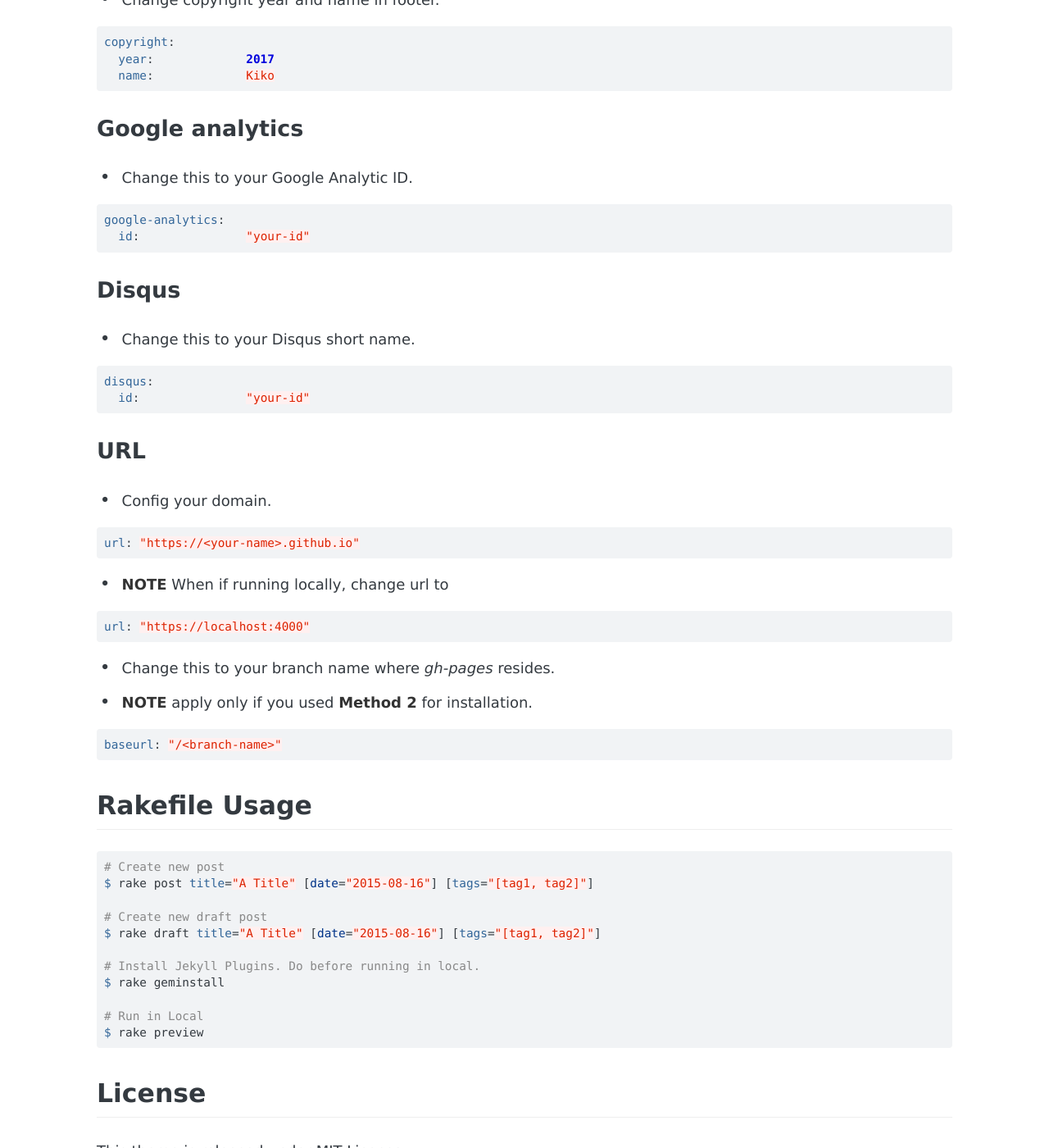
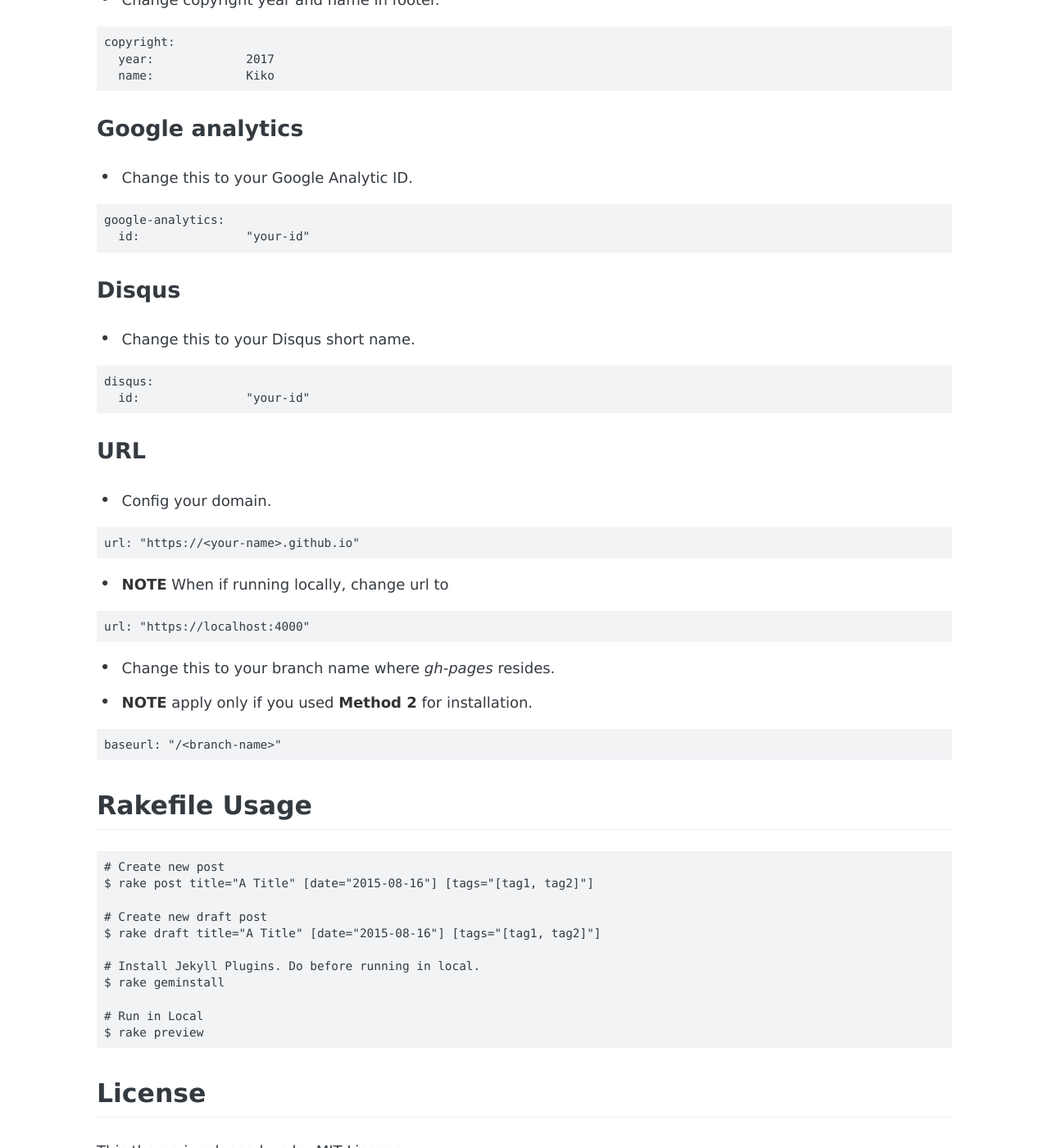
Before and after one commit to hshah89/hshah89.github.io, a Jekyll site: the page built from about.md, in a window 1280 px wide and 1400 px high, scrolled down 2124 px. Shown: the whole window at 82% size. Built offline with Jekyll 4.4.1, drawn with Linux system fonts in a browser that asks for light colours; some of the changed text lies outside the part shown.

Commit message:
Update _config.yml

```diff
--- a/_config.yml
+++ b/_config.yml
@@ -51,8 +51,9 @@ paginate_path:      /page:num/
 # Markdown
 markdown: kramdown
 kramdown:
-  input: GFM
-  syntax_highlighter: rouge
+   syntax_highlighter_opts:
+      disable : true
+
 
 
 # Navigation
```
